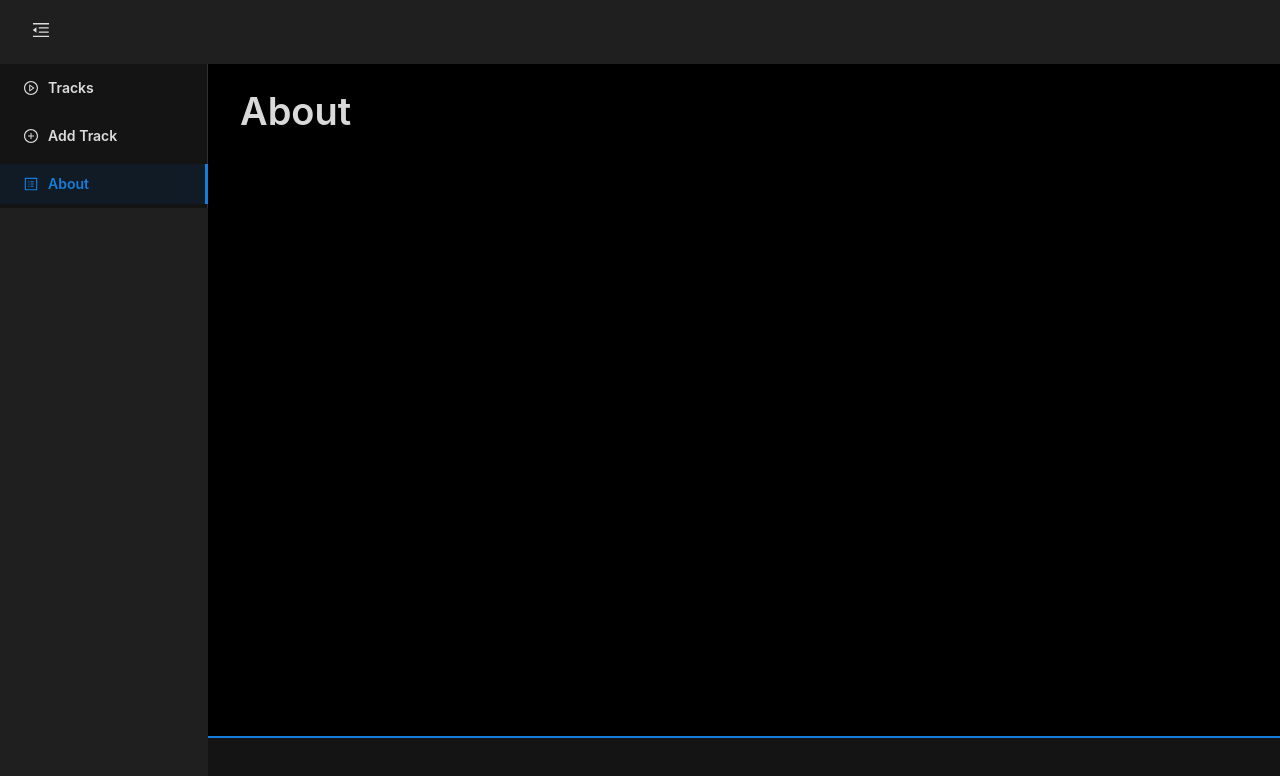
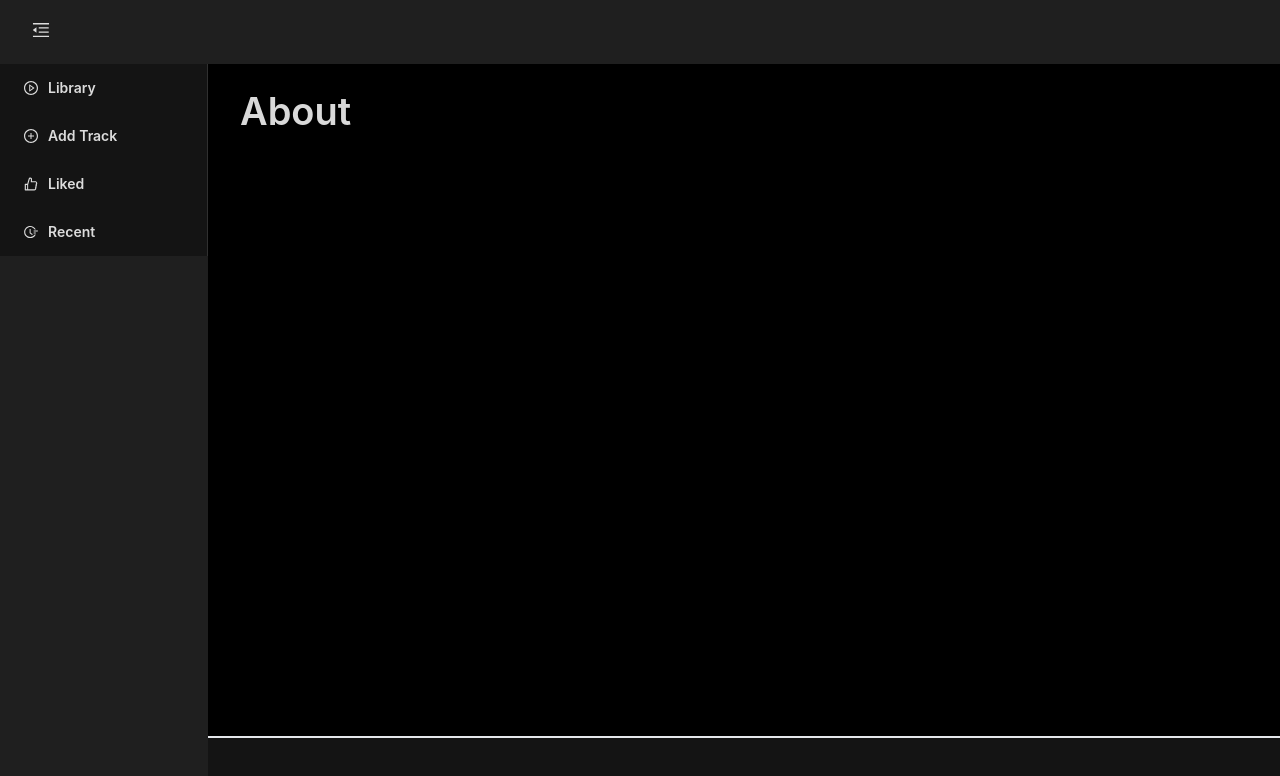
Before and after one commit to gothic-a/-ts-music-app, a Next.js app in the folder client/: page /about in a window 1280 px wide. Shown: the top 776 px of the page. Built offline with nearby package versions, Linux system fonts and the light colour scheme.

Commit message:
[C] Add switch pages loader.

```diff
--- a/client/components/AppLayout/index.tsx
+++ b/client/components/AppLayout/index.tsx
@@ -1,16 +1,18 @@
-import React, { useState, useMemo } from 'react'
+import React, { useState, useMemo, useEffect } from 'react'
 import { Layout, Menu } from 'antd'
 import type { MenuProps } from 'antd'
-import Link from 'next/link'
 import {
     PlayCircleOutlined,
     PlusCircleOutlined,
-    ProfileOutlined,
     MenuUnfoldOutlined,
-    MenuFoldOutlined
+    MenuFoldOutlined,
+    LikeOutlined,
+    FieldTimeOutlined
 } from '@ant-design/icons'
 import { useRouter } from 'next/router'
 import cn from 'classnames'
+import generatePalette from '../../utils/generatePalette'
+import InlineLoader from '../InlineLoader'
 
 interface Props {
     children: JSX.Element
@@ -26,7 +28,7 @@ export type MenuItem = Required<MenuProps>['items'][number];
 
 const menuItems: MenuItemsData[] = [
     {
-        label: 'Tracks',
+        label: 'Library',
         key: '/',
         icon: <PlayCircleOutlined />
     },
@@ -36,16 +38,33 @@ const menuItems: MenuItemsData[] = [
         icon: <PlusCircleOutlined />
     },
     {
-        label: 'About',
-        key: '/about',
-        icon: <ProfileOutlined />
+        label: 'Liked',
+        key: '/liked',
+        icon: <LikeOutlined />
+    },
+    {
+        label: 'Recent',
+        key: '/recent',
+        icon: <FieldTimeOutlined />
     },
 ]
 
 const { Sider, Header, Content, Footer } = Layout
 
 const AppLayout = ({ children }: Props): JSX.Element => {
-    const { pathname } = useRouter()
+    const { pathname, push } = useRouter()
+    const [layoutLoading, setLayoutLoading] = useState<boolean>(false)
+
+    useEffect(() => {
+        setLayoutLoading(false)
+    }, [pathname])
+
+    const palette = generatePalette()
+
+    const handleMenuClick = ({ key }: { key: string }): void => {
+        push(key)
+        setLayoutLoading(true)
+    }
 
     const [collapsed, setCollapsed] = useState<boolean>(false)
     const handleCollapse = (): void => setCollapsed(state => !state)
@@ -54,19 +73,18 @@ const AppLayout = ({ children }: Props): JSX.Element => {
         ...i,
         label: (
             <div className="font-semibold">
-                <Link href={i.key}>{ i.label }</Link>
+                { i.label }
             </div>
         ),
     })), [])
 
     return (
         <Layout>
-            <Header className={cn(
-                "w-screen fixed z-[100] pl-8",
-            )}>
+            <InlineLoader isActive={layoutLoading}/>
+            <Header className={"w-screen fixed z-[100] pl-8"}>
                 {
                     React.createElement(collapsed ? MenuUnfoldOutlined : MenuFoldOutlined, {
-                        className: 'text-lg hover:text-[#177ddc] ease-in-out duration-200',
+                        className: `text-lg hover:text-[${palette[6]}] ease-in-out duration-200`,
                         onClick: handleCollapse
                     })
                 }
@@ -85,6 +103,7 @@ const AppLayout = ({ children }: Props): JSX.Element => {
                         items={items}
                         selectedKeys={[pathname]}
                         mode="inline"
+                        onClick={handleMenuClick}
                     />
                 </Sider>
                 <Content
@@ -99,7 +118,7 @@ const AppLayout = ({ children }: Props): JSX.Element => {
                 </Content>
                 <Footer
                     className={cn(
-                        "fixed py-0 bottom-0 right-0 border-t-2 border-[#177ddc] w-screen h-16 bg-[#141414] z-1 ease duration-200",
+                        `fixed py-0 bottom-0 right-0 border-t-2 border-[${palette[6]}] w-screen h-16 bg-[#141414] z-1 ease duration-200`,
                         collapsed ? "pl-20" : "pl-52"
                     )}
                 >
--- /dev/null
+++ b/client/components/InlineLoader/index.tsx
@@ -0,0 +1,62 @@
+import generatePalette from '../../utils/generatePalette'
+import cn from 'classnames'
+import { SyntheticEvent, useEffect, useState } from 'react'
+
+interface Props {
+    isActive: boolean
+}
+
+enum LoaderState {
+    transitionStart,
+    transitionEnd,
+    hide
+}
+
+const InlineLoader = ({ isActive }: Props): JSX.Element => {
+    const palette = generatePalette()
+    const [loaderState, setLoaderState] = useState<LoaderState>(LoaderState.hide)
+
+    const handleTransitionEnd = (e: SyntheticEvent): void => {
+        const target = e.target as HTMLElement | null
+        const parent = target.parentElement as HTMLElement | null
+
+        if(loaderState === LoaderState.hide) return
+        if(target.offsetWidth === parent.offsetWidth) setLoaderState(LoaderState.hide)
+    }
+
+    useEffect(() => {
+        if(isActive) {
+            setLoaderState(LoaderState.transitionStart)
+        } else {
+            setLoaderState(LoaderState.transitionEnd)
+        }
+    }, [isActive])
+
+    return (
+        <div
+            className={cn(
+                `${
+                    loaderState === LoaderState.transitionStart
+                        ? 'w-5/6'
+                        : loaderState === LoaderState.transitionEnd
+                        ? 'w-screen'
+                        : 'w-0'
+                }`,
+                "fixed top-0 h-1.5 z-[1000] ease-in-out duration-700",
+            )}
+            onTransitionEnd={handleTransitionEnd}
+        >
+            {
+                loaderState !== LoaderState.hide && (
+                    <div className={cn(
+                            `bg-[${palette[6]}]`,
+                            'w-full h-full opacity-80',
+                        )}
+                    />
+                )
+            }
+        </div>
+    )
+}
+
+export default InlineLoader
--- /dev/null
+++ b/client/utils/generatePalette.ts
@@ -0,0 +1,18 @@
+import { generate } from "@ant-design/colors"
+
+const generatePalette = (): Record<string, string> => {
+    const colors: string[] = generate('#1890ff', {
+        theme: 'dark',
+        backgroundColor: '#141414'
+    })
+
+    const palette: Record<string, string> = {}
+
+    for(let key = colors.length; key > 0; key--) {
+        palette[key] = colors[key - 1]
+    }
+
+    return palette
+}
+
+export default generatePalette
```
